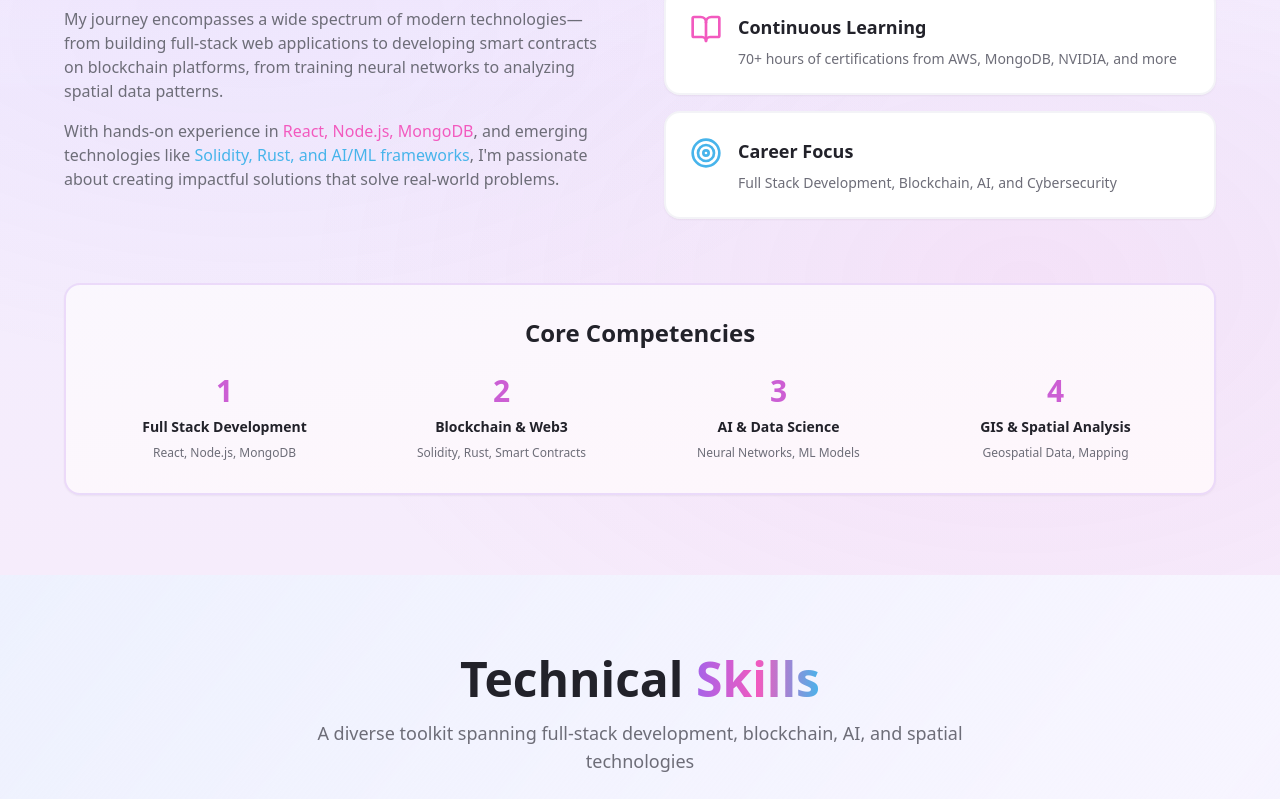
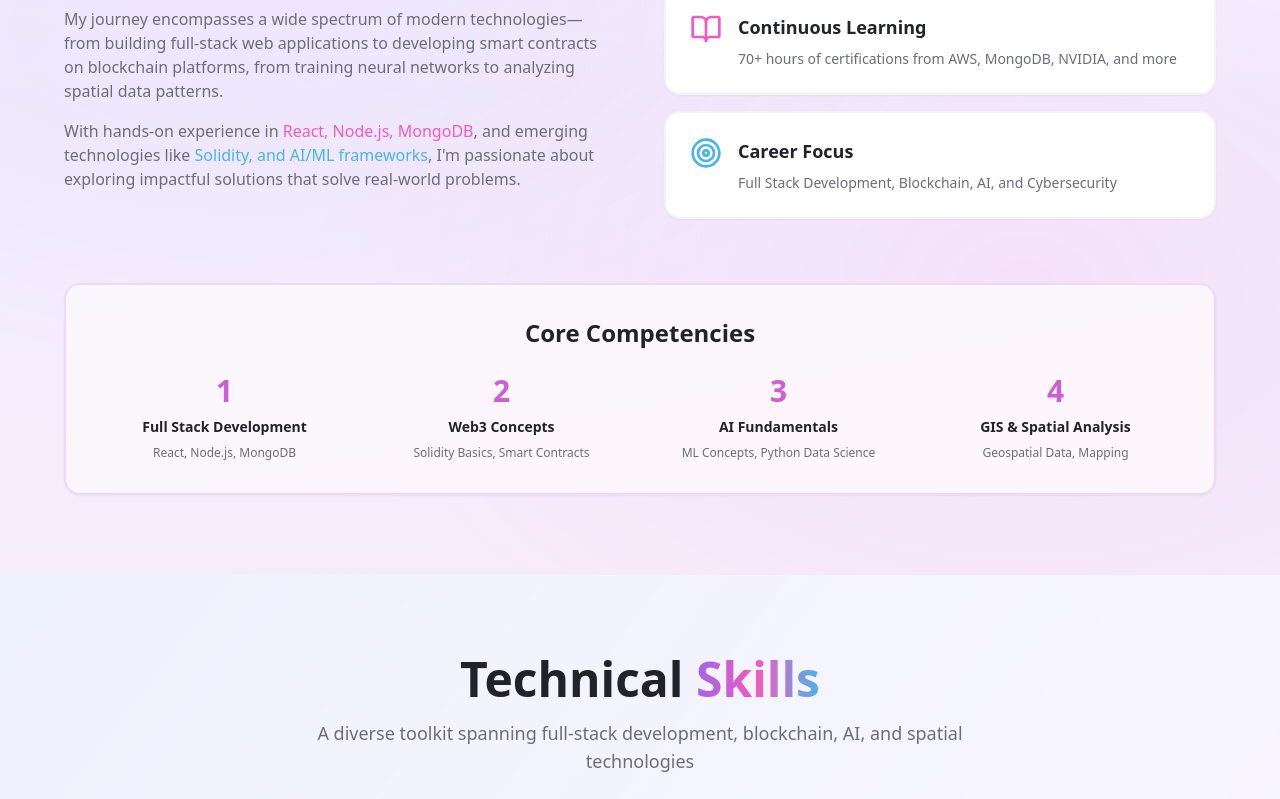
Before and after one commit to stackstar0/portfolio, a React (Vite) app: page / in a window 1280 px wide. Shown: the part 1201-2000 px from the top of the page. Built offline with nearby package versions, Linux system fonts and the light colour scheme; the HTML template or start-up script is replaced by a standard one.

Commit message:
refactor: Refine About section's technology descriptions and remove favicon.

```diff
--- a/src/components/About.tsx
+++ b/src/components/About.tsx
@@ -59,8 +59,8 @@ const About = () => {
                 </p>
                 <p>
                   With hands-on experience in <span className="text-secondary font-medium">React, Node.js, MongoDB</span>, and emerging
-                  technologies like <span className="text-accent font-medium">Solidity, Rust, and AI/ML frameworks</span>, I'm passionate
-                  about creating impactful solutions that solve real-world problems.
+                  technologies like <span className="text-accent font-medium">Solidity, and AI/ML frameworks</span>, I'm passionate
+                  about exploring impactful solutions that solve real-world problems.
                 </p>
               </div>
             </div>
@@ -96,8 +96,8 @@ const About = () => {
             <div className="grid grid-cols-2 md:grid-cols-4 gap-6">
               {[
                 { label: "Full Stack Development", value: "React, Node.js, MongoDB" },
-                { label: "Blockchain & Web3", value: "Solidity, Rust, Smart Contracts" },
-                { label: "AI & Data Science", value: "Neural Networks, ML Models" },
+                { label: "Web3 Concepts", value: "Solidity Basics, Smart Contracts" },
+                { label: "AI Fundamentals", value: "ML Concepts, Python Data Science" },
                 { label: "GIS & Spatial Analysis", value: "Geospatial Data, Mapping" }
               ].map((item, index) => (
                 <div
--- a/src/components/Skills.tsx
+++ b/src/components/Skills.tsx
@@ -34,13 +34,13 @@ const Skills = () => {
       title: "Blockchain & Web3",
       icon: Blocks,
       color: "text-primary",
-      skills: ["Solidity", "Rust", "Smart Contracts", "Sui", "zkEVM", "ZetaChain", "Aptos", "NFT dApps", "Omnichain"]
+      skills: ["Solidity Basics", "Smart Contracts (Guided)", "Sui", "ZetaChain", "Aptos", "NFT dApps"]
     },
     {
       title: "AI & Data Science",
       icon: Brain,
       color: "text-secondary",
-      skills: ["Neural Networks", "Sentiment Analysis", "Python", "MATLAB", "Data Preprocessing"]
+      skills: ["ML Concepts", "Sentiment Analysis", "Python", "MATLAB", "Data Preprocessing"]
     },
     {
       title: "GIS & Spatial Analysis",
@@ -58,7 +58,7 @@ const Skills = () => {
       title: "Security & Testing",
       icon: Shield,
       color: "text-secondary",
-      skills: ["Cybersecurity", "Bug Bounty", "Web Security Testing", "Network Security"]
+      skills: ["Cybersecurity Fundamentals", "Basic Web Security", "Network Security Basics"]
     }
   ];
 
```
Also changed, not shown: 1 other file (tests, documents, lock files or other folders).
